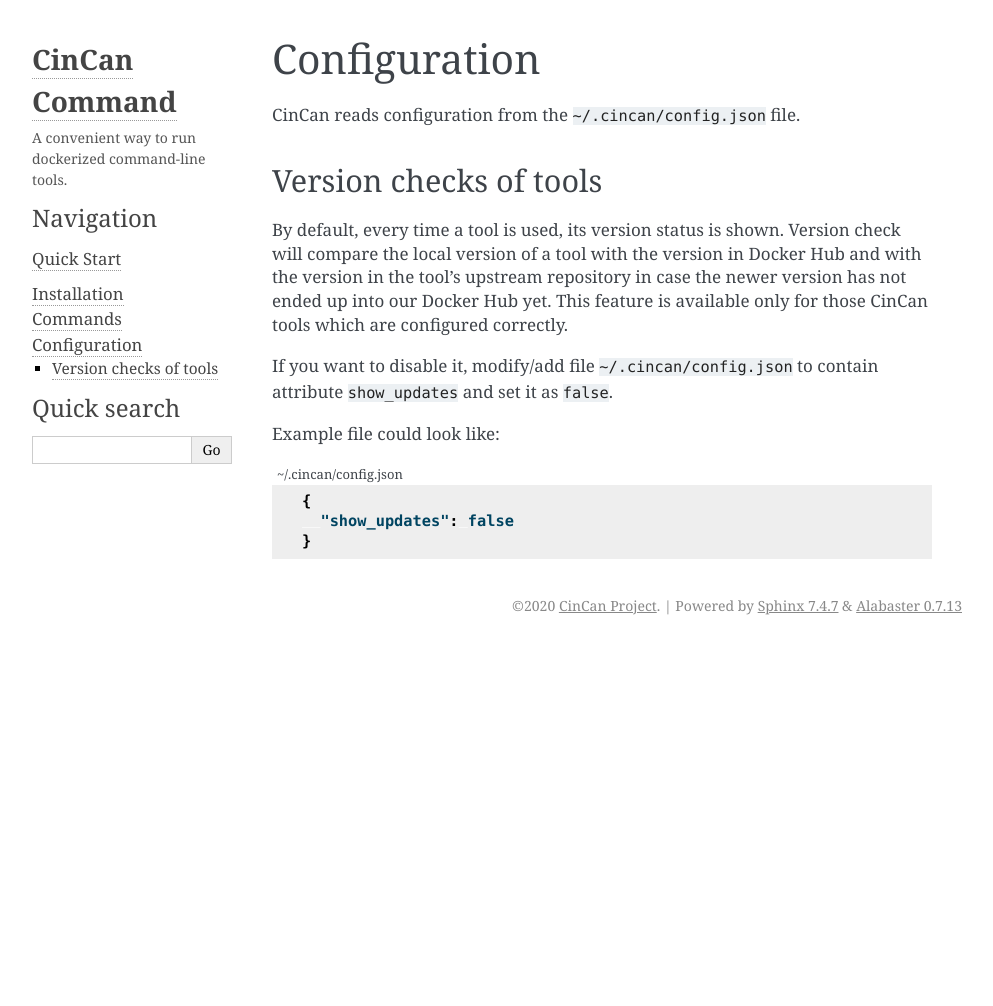
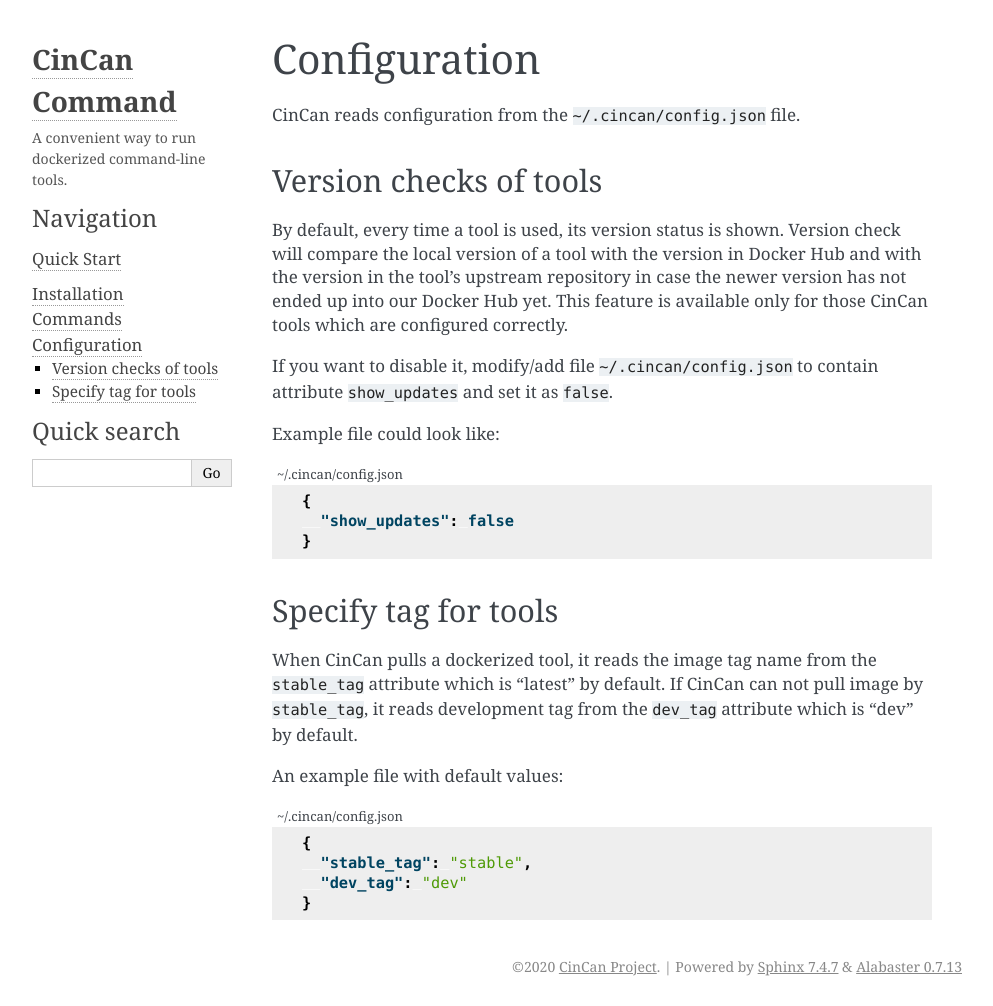
Before and after one commit to cincanproject/cincan-command, a Sphinx documentation site: the page built from docs/configuration.rst, in a window 1280 px wide. Shown: the whole page, without its empty margins (148-1141 px from the left). Built offline with Sphinx 7.4.7, drawn with Linux system fonts in a browser that asks for light colours; before the commit the page ends 900 px from its top, so only the background shows below that.

Commit message:
Added tool tag configuration

```diff
--- a/docs/configuration.rst
+++ b/docs/configuration.rst
@@ -22,3 +22,19 @@
    {
      "show_updates": false
    }
+
+---------------------
+Specify tag for tools
+---------------------
+
+When CinCan pulls a dockerized tool, it reads the image tag name from the ``stable_tag`` attribute which is "latest" by default. If CinCan can not pull image by ``stable_tag``, it reads development tag from the ``dev_tag`` attribute which is "dev" by default.
+
+An example file with default values:
+
+.. code-block:: json
+   :caption: ~/.cincan/config.json
+
+   {
+     "stable_tag": "stable",
+     "dev_tag": "dev"
+   }
```
